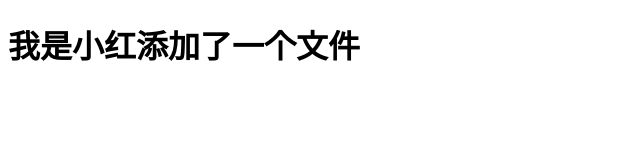
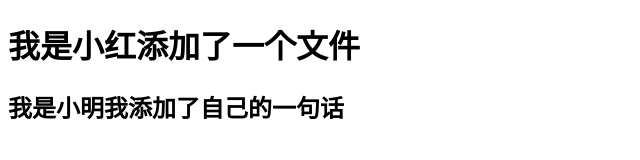
Before and after one commit to operatorhs/boss, a plain HTML site: page index.html in a window 1280 px wide. Shown: the whole page, without its empty margins (0-640 px from the left). Drawn offline with Linux system fonts and the light colour scheme.

Commit message:
这是小明添加的一条

```diff
--- a/index.html
+++ b/index.html
@@ -8,5 +8,6 @@
 </head>
 <body>
     <h1>我是小红添加了一个文件</h1>
+    <h2>我是小明我添加了自己的一句话</h2>
 </body>
 </html>
```
